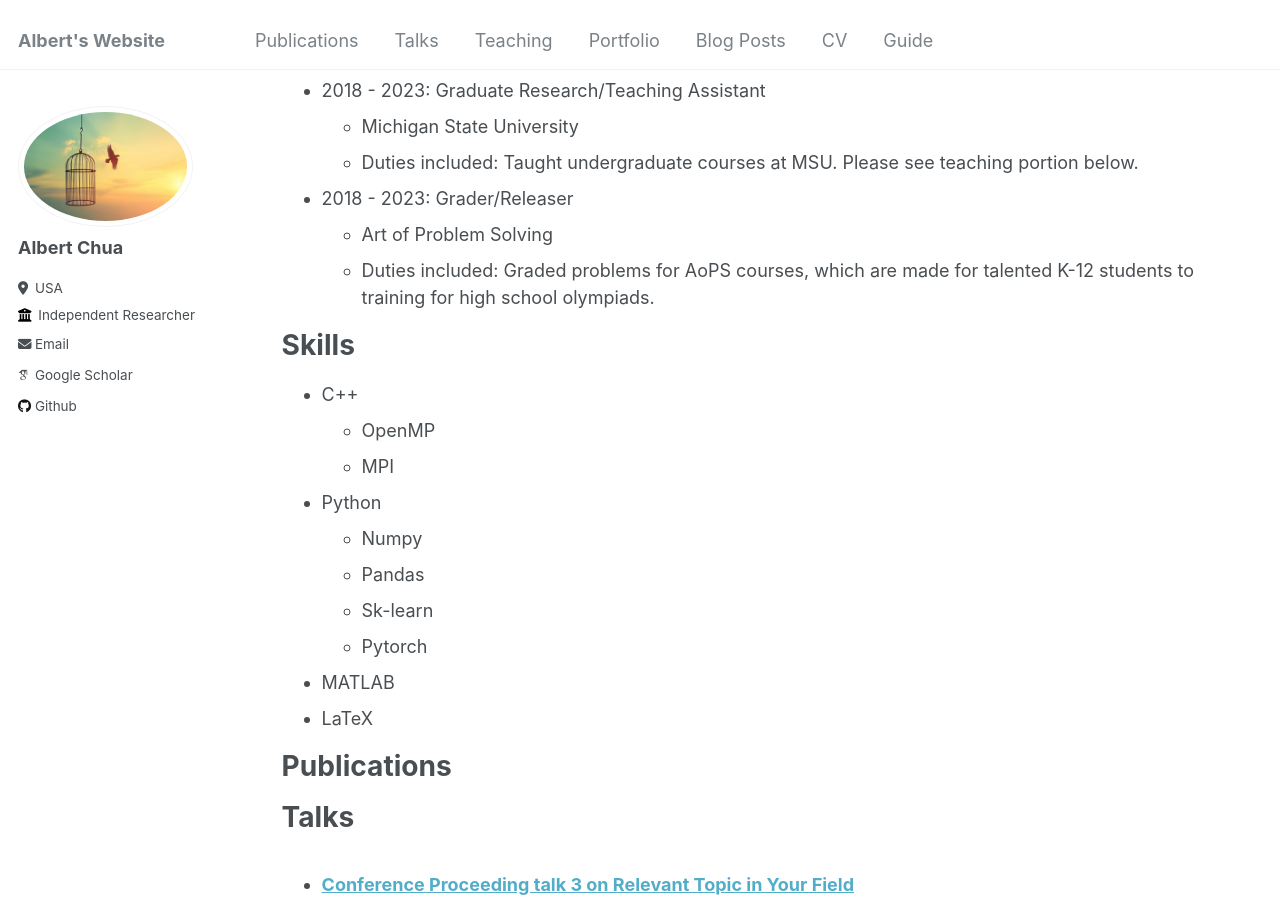
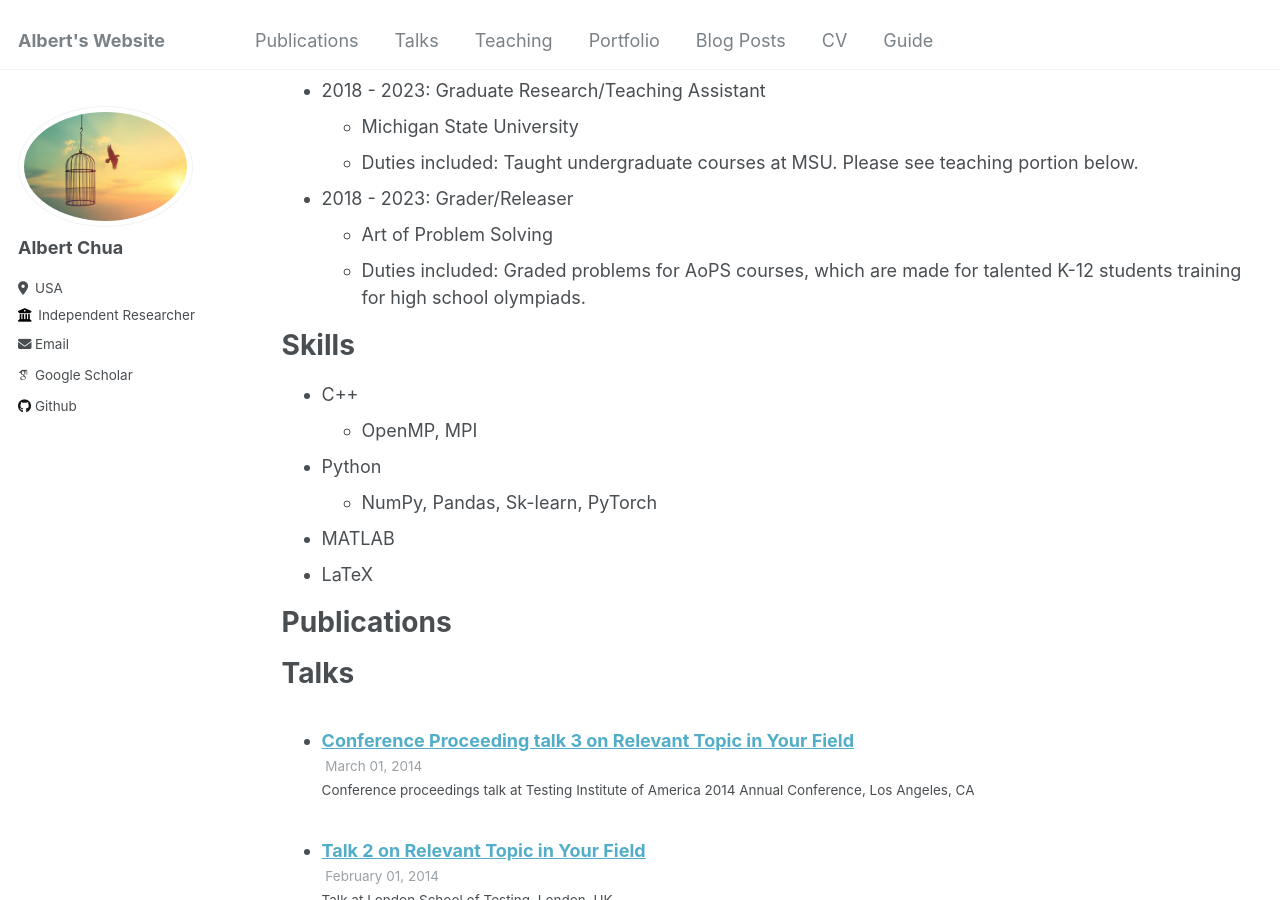
Before and after one commit to alchua1996/alchua1996.github.io, a Jekyll site: the page built from _pages/cv.md, in a window 1280 px wide and 900 px high, scrolled down 607 px. Built offline with Jekyll 4.4.1, drawn with Linux system fonts in a browser that asks for light colours; some web fonts are replaced.

Commit message:
Update cv.md

```diff
--- a/_pages/cv.md
+++ b/_pages/cv.md
@@ -34,18 +34,14 @@ Work experience
 
 * 2018 - 2023: Grader/Releaser
   * Art of Problem Solving
-  * Duties included: Graded problems for AoPS courses, which are made for talented K-12 students to training for high school olympiads.
+  * Duties included: Graded problems for AoPS courses, which are made for talented K-12 students training for high school olympiads.
 
 Skills
 ======
 * C++
-  * OpenMP
-  * MPI
+  * OpenMP, MPI
 * Python
-  * Numpy
-  * Pandas
-  * Sk-learn
-  * Pytorch
+  * NumPy, Pandas, Sk-learn, PyTorch
 * MATLAB
 * LaTeX
 
```
